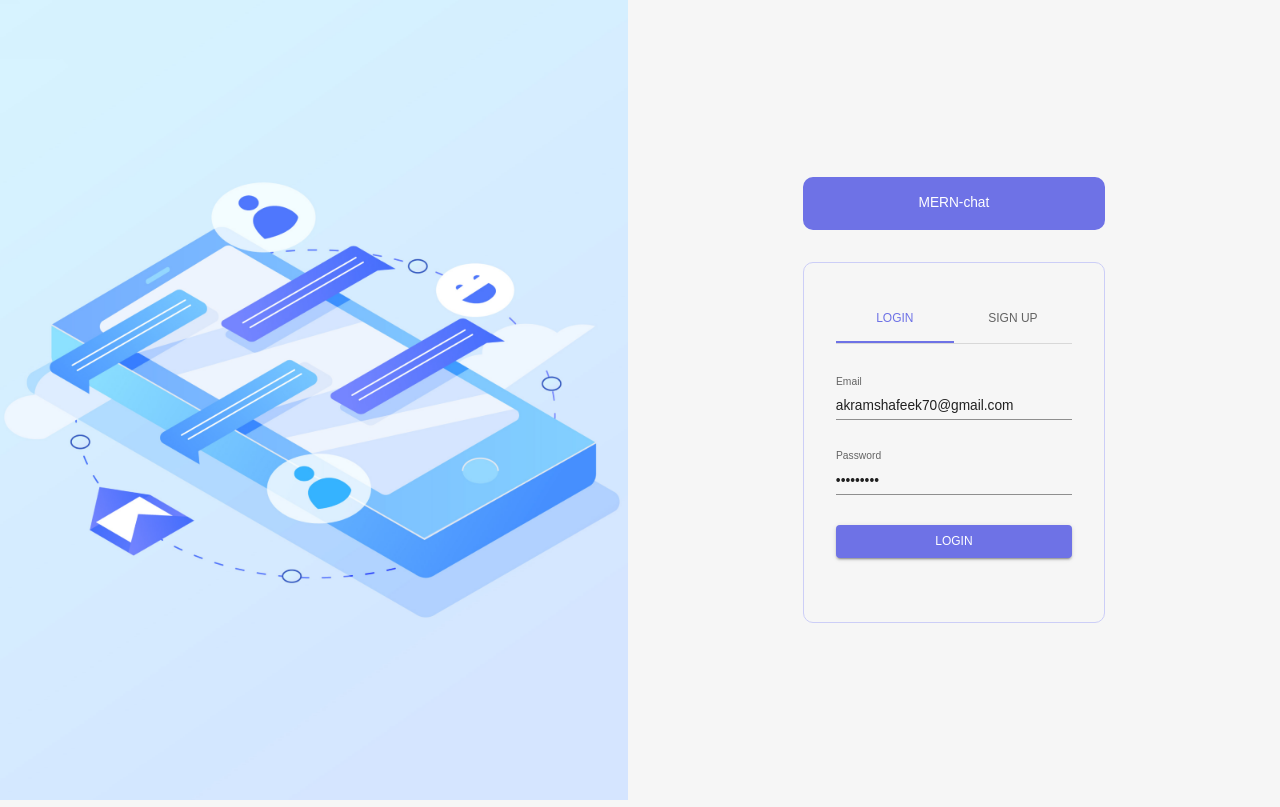
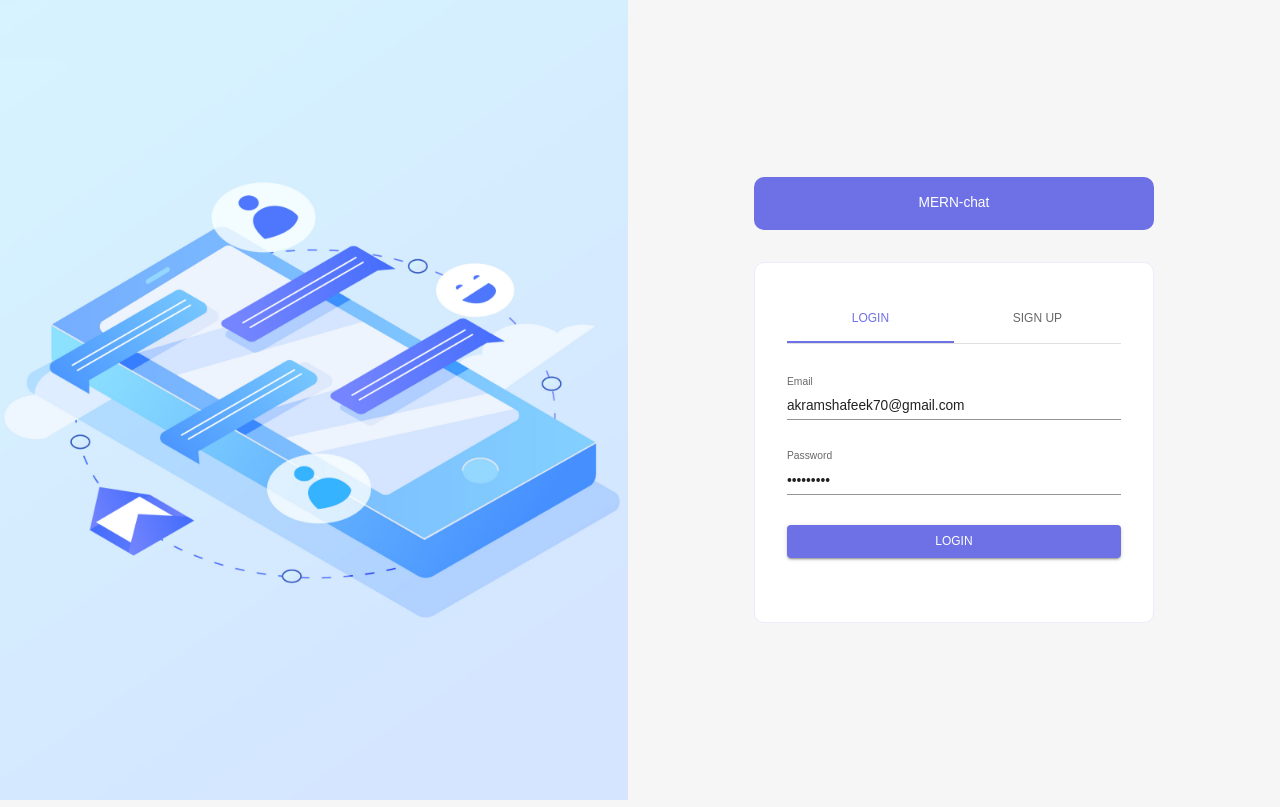
Before and after one commit to AkramShafeek/MERN-chat-app, a React (Create React App) app in the folder client/: page / in a window 1280 px wide. Built offline with nearby package versions, Linux system fonts and the light colour scheme.

Commit message:
Added dark mode, added demo chats

```diff
--- /dev/null
+++ b/client/src/components/Chat.jsx
@@ -0,0 +1,96 @@
+import { useTheme } from "@emotion/react";
+import { BorderColor, SendRounded } from "@mui/icons-material";
+import { Box, Button, Divider, IconButton, TextField, Typography } from "@mui/material";
+import DemoChats from "./DemoChats";
+
+const Chat = () => {
+
+  const { palette } = useTheme();
+
+  const containerStyles = {
+    display: "flex",
+    flexDirection: "column",
+    // gap: '1rem',
+    alignItems: "center",
+    backgroundColor: palette.background.alt,
+    justifyContent: "space-between",
+    // padding: "1rem",
+    height: "100%",
+    width: "68%",
+    minWidth: "620px",
+    borderRadius: "10px",
+  }
+  return (
+    <Box sx={containerStyles}>
+      <Box
+        display={"flex"}
+        justifyContent={"space-between"}
+        alignItems={"center"}
+        width={"100%"}
+        padding={"1.5rem 2rem"}
+        sx={{
+          borderBottom: '1px solid',
+          borderColor: palette.neutral.light
+        }}>
+        <Typography variant="h3">Header</Typography>
+        <Button>Options</Button>
+      </Box>
+      {/* <Divider sx={{width:'100%'}}/> */}
+      <Box
+        height={'100%'}
+        width={"100%"}
+        display={"flex"}
+        flexDirection={"column"}
+        justifyContent={"flex-end"}
+        padding={"1rem"}
+        >
+        <DemoChats />
+      </Box>
+      <Box height={'15%'} width='100%'
+        sx={{
+          display: "flex",
+          alignItems: 'center',
+          gap: '1rem',
+          padding: '0rem 1rem',
+          borderTop: '1px solid',
+          borderColor: palette.neutral.light
+        }}>
+        <Box sx={{
+          width: '100%',
+          display: "flex",
+          alignItems: 'center',
+          justifyContent: 'space-between',
+          gap: '1rem',
+          padding: '0rem 1rem',
+        }}>
+          <TextField InputProps={{
+            sx: {
+              borderRadius: '25px',
+              backgroundColor: palette.neutral.light,
+              border: 'none',
+              outline: 'none',
+              '&:hover': {
+                border: 'none',
+                outline: 'none'
+              }
+            },
+          }}
+            fullWidth
+            placeholder="message">Message</TextField>
+          <IconButton sx={{
+            height: '120%',
+            padding: '10px',
+            backgroundColor: palette.primary.main,
+            '&:hover': {
+              backgroundColor: palette.primary.dark,
+            }
+          }}>
+            <SendRounded fontSize="large" sx={{ color: 'white' }} />
+          </IconButton>
+        </Box>
+      </Box>
+    </Box>
+  )
+}
+
+export default Chat;
--- /dev/null
+++ b/client/src/components/DemoChats.jsx
@@ -0,0 +1,38 @@
+import { useTheme } from "@emotion/react"
+import { Avatar, Box } from "@mui/material";
+import { useSelector } from "react-redux";
+import { demoChats } from "./utils/demoChats";
+const DemoChats = () => {
+  const { palette } = useTheme();
+  const user = useSelector((store) => store.user.userInfo);
+  return (
+    <Box>
+      {demoChats.map((message, index) => {
+        return (
+          <Box key={index} sx={{ display: 'flex', marginTop: "0.5rem", justifyContent: message.user === 'me' ? 'flex-end' : 'flex' }}>
+            <Box
+              display={'flex'}
+              alignItems={'center'}
+              flexDirection={message.user === 'me' ? 'row-reverse' : 'row'}
+              gap={"10px"}
+              width='fit-content'
+              maxWidth={"45%"}>
+              <Avatar src={"http://192.168.43.215:3001/assets/Ac unity icon.ico"} />
+              <Box sx={{
+                padding: '0.8rem 1rem',
+                borderRadius: '23px',
+                backgroundColor: message.user === 'me' ? palette.primary.main : palette.neutral.light,
+                width: 'fit-content',
+                color: message.user === 'me' ? "white" : "",
+              }}>
+                {message.content}
+              </Box>
+            </Box>
+          </Box>
+        )
+      })}
+    </Box>
+  );
+}
+
+export default DemoChats;
--- a/client/src/components/MyChat.jsx
+++ b/client/src/components/MyChat.jsx
@@ -42,8 +42,8 @@ const MyChat = () => {
     return (data.users[0]._id === user._id ? data.users[1].pic : data.users[0].pic)
   }
 
-  const handleClick = (chatId) => {
-    dispatch(selectChat(chatId));
+  const handleClick = (chat) => {
+    dispatch(selectChat(chat));
   }
 
   useEffect(() => {
@@ -66,12 +66,11 @@ const MyChat = () => {
     flexDirection: "column",
     gap: "1.5rem",
     alignItems: "center",
-    backgroundColor: "white",
+    backgroundColor: palette.background.alt,
     padding: "1rem",
-    height: "90%",
+    height: "100%",
     width: "31%",
     minWidth: "280px",
-    margin: "10px",
     borderRadius: "10px",
   }
 
@@ -107,23 +106,23 @@ const MyChat = () => {
           return (
             <Box
               key={data._id}
-              backgroundColor={data._id === selectedChat ? palette.primary.light : "transparent"}
-              onClick={() => { handleClick(data._id) }}
-              display={"flex"}
-              alignItems={"center"}
-              gap={"1rem"}
+              onClick={() => { handleClick(data) }}
               sx={{
+                backgroundColor: data._id === selectedChat._id ? palette.primary.light : "transparent",
                 transition: 'all ease-in-out',
                 transitionDuration: '100ms',
                 padding: "0.5rem 1rem",
                 borderRadius: "5px",
+                display: "flex",
+                alignItems: "center",
+                gap: "1rem",
                 '&:hover': {
-                  backgroundColor: data._id !== selectedChat ? '#f0f0f0' : "",
+                  backgroundColor: data._id !== selectedChat._id ? palette.neutral.light : "",
                   cursor: 'pointer'
                 }
               }}>
               <Avatar alt="P" src={getUserAvatar(data, user)} />
-              <Typography fontWeight={700}>
+              <Typography fontWeight={700} color={data._id === selectedChat._id ? palette.primary.dark : ""}>
                 {getChatName(data, user)}
               </Typography>
             </Box>
--- a/client/src/components/Navbar.jsx
+++ b/client/src/components/Navbar.jsx
@@ -6,6 +6,7 @@ import { useDispatch, useSelector } from "react-redux";
 import { toggleMode } from "../redux/features/uiModeSlice";
 import LightModeIcon from '@mui/icons-material/LightMode';
 import DarkModeIcon from '@mui/icons-material/DarkMode';
+import { useTheme } from "@emotion/react";
 
 const Navbar = () => {
   const pic = useSelector((store) => store.user.userInfo.pic);
@@ -16,6 +17,8 @@ const Navbar = () => {
   const [anchorElProfile, setAnchorElProfile] = useState(null);
   const notificationsOpen = Boolean(anchorElNotifications);
   const ProfileOpen = Boolean(anchorElProfile);
+
+  const { palette } = useTheme();
 
   const handleClick = {
     notifications: (event) => {
@@ -41,7 +44,7 @@ const Navbar = () => {
     display: "flex",
     justifyContent: "space-between",
     alignItems: "center",
-    backgroundColor: "white",
+    backgroundColor: palette.background.alt,
     width: "100%",
     padding: "10px 1.5rem",
     borderRadius: "0px"
--- /dev/null
+++ b/client/src/components/utils/demoChats.js
@@ -0,0 +1,6 @@
+export const demoChats = [
+    {user: "me",content:"Hi, how are you?"},
+    {user: "opp",content:"I am good, how are you?"},
+    {user: "me",content:"I am good too, how is college going?"},
+    {user: "opp",content:"Pretty hectic, You have no idea what's going on here, we have a fest coming up"}
+]
--- a/client/src/pages/ChatPage.jsx
+++ b/client/src/pages/ChatPage.jsx
@@ -1,11 +1,23 @@
+import { Box } from "@mui/material";
+import Chat from "../components/Chat";
 import MyChat from "../components/MyChat";
 import Navbar from "../components/Navbar";
 
 const ChatPage = () => {
+
   return (
     <>
       <Navbar />
-      <MyChat />
+      <Box
+        display={"flex"}
+        height={"90%"}
+        padding={"10px"}
+        gap={"10px"}
+
+      >
+        <MyChat />
+        <Chat />
+      </Box>
     </>
   );
 };
--- a/client/src/pages/HomePage.jsx
+++ b/client/src/pages/HomePage.jsx
@@ -69,16 +69,16 @@ const HomePage = () => {
           sx={{
             backgroundColor: palette.primary.main,
             padding: "1rem",
-            width: isNonMobile ? "50%" : "100%",
+            width: isNonMobile ? "400px" : "100%",
             borderRadius: "10px"
           }}>
           <Typography align='center' color={"white"}>MERN-chat</Typography>
         </Box>
         <Box
           sx={{
-            // backgroundColor: "white",
+            backgroundColor: palette.background.alt,
             padding: isNonMobile ? "2rem" : "1rem",
-            width: isNonMobile ? "50%" : "100%",
+            width: isNonMobile ? "400px" : "100%",
             borderRadius: "10px",
             border: "1px solid " + palette.primary.light
           }}>
--- a/client/src/redux/features/chatSlice.js
+++ b/client/src/redux/features/chatSlice.js
@@ -2,7 +2,7 @@ import { createSlice } from "@reduxjs/toolkit";
 
 const initialState = {
   data: [],
-  selectedChat: null
+  selectedChat: {}
 }
 
 const chatSlice = createSlice({
--- a/client/src/theme.js
+++ b/client/src/theme.js
@@ -16,16 +16,16 @@ export const colorTokens = {
     1000: "#000000",
   },
   primary: {
-    50: "#cccef7",
-    100: "#CCF7FE",
-    200: "#99EEFD",
-    300: "#66E6FC",
-    400: "#33DDFB",
-    500: "#6e72e6",
-    600: "#00A0BC",
-    700: "#5657df",
-    800: "#cccef7",
-    900: "#001519",
+    50: "#ebecfc",
+    100: "#cccef7",
+    200: "#aaaef1",
+    300: "#888deb",
+    400: "#6e71e6",
+    500: "#5656df",
+    600: "#504dd4",
+    700: "#4742c7",
+    800: "#4036bb",
+    900: "#331fa8",
   },
 };
 
@@ -38,9 +38,9 @@ export const themeSettings = (mode) => {
         ? {
           // palette values for dark mode
           primary: {
-            dark: colorTokens.primary[200],
+            dark: colorTokens.primary[900],
             main: colorTokens.primary[500],
-            light: colorTokens.primary[800],
+            light: colorTokens.primary[100],
           },
           neutral: {
             dark: colorTokens.grey[100],
@@ -58,7 +58,7 @@ export const themeSettings = (mode) => {
           // palette values for light mode
           primary: {
             dark: colorTokens.primary[700],
-            main: colorTokens.primary[500],
+            main: colorTokens.primary[400],
             light: colorTokens.primary[50],
           },
           neutral: {
```
